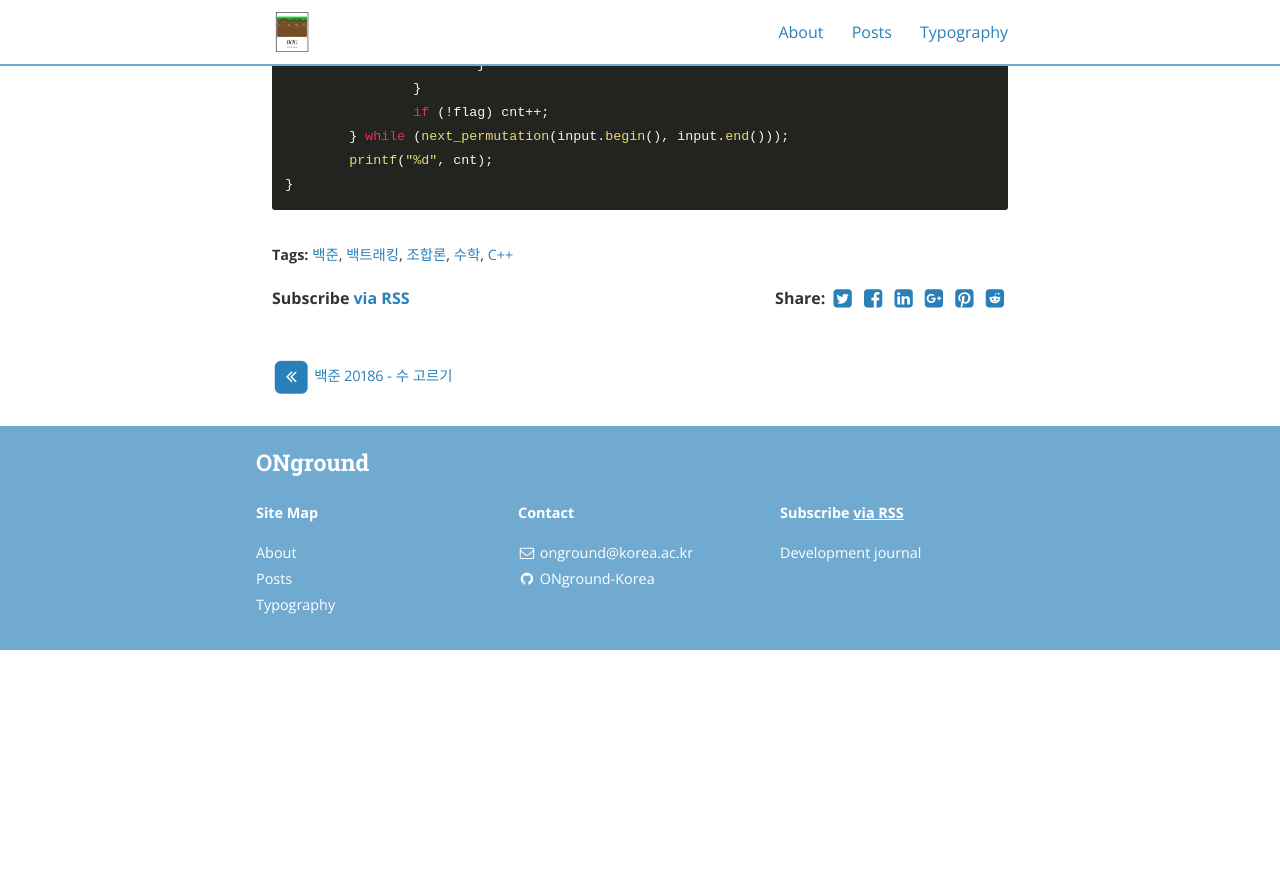
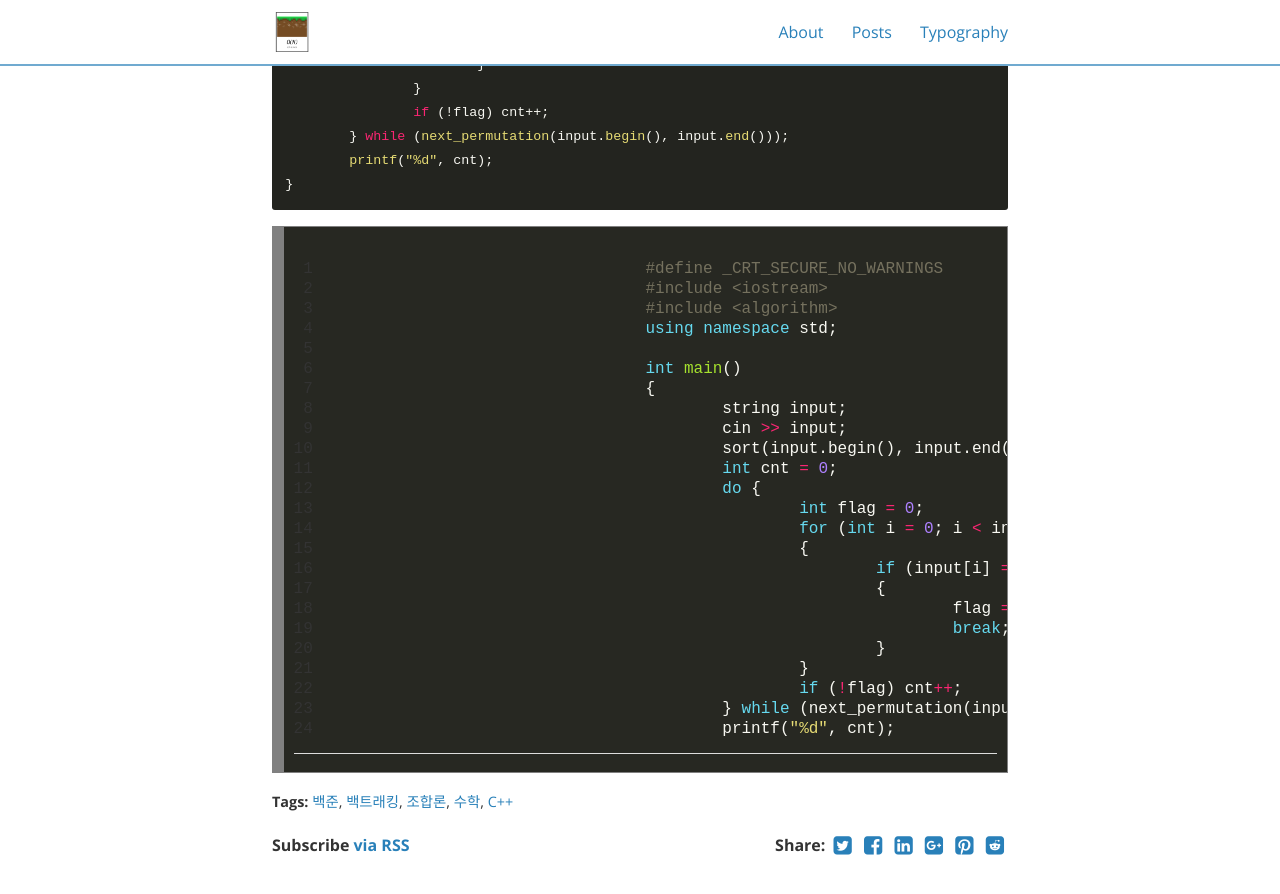
Before and after one commit to ONground-Korea/ONground-Korea.github.io, a Jekyll site: the page built from _posts/2021-02-14-백준 1342.md, in a window 1280 px wide and 900 px high, scrolled down 2135 px. Shown: the top 894 px of the window. Built offline with Jekyll 4.4.1, drawn with Linux system fonts in a browser that asks for light colours; nearby versions of some CDN libraries; before the commit the page ends 2785 px from its top, so only the background shows below that.

Commit message:
코드수정

````diff
--- a/_posts/2021-02-14-백준 1342.md
+++ b/_posts/2021-02-14-백준 1342.md
@@ -60,3 +60,52 @@ int main()
 	printf("%d", cnt);
 }
 ```
+
+<!-- HTML generated using hilite.me --><div style="background: #272822; overflow:auto;width:auto;border:solid gray;border-width:.1em .1em .1em .8em;padding:.2em .6em;"><table><tr><td><pre style="margin: 0; line-height: 125%"> 1
+ 2
+ 3
+ 4
+ 5
+ 6
+ 7
+ 8
+ 9
+10
+11
+12
+13
+14
+15
+16
+17
+18
+19
+20
+21
+22
+23
+24</pre></td><td><pre style="margin: 0; line-height: 125%"><span style="color: #75715e">#define _CRT_SECURE_NO_WARNINGS</span>
+<span style="color: #75715e">#include &lt;iostream&gt;</span>
+<span style="color: #75715e">#include &lt;algorithm&gt;</span>
+<span style="color: #66d9ef">using</span> <span style="color: #66d9ef">namespace</span> <span style="color: #f8f8f2">std;</span>
+
+<span style="color: #66d9ef">int</span> <span style="color: #a6e22e">main</span><span style="color: #f8f8f2">()</span>
+<span style="color: #f8f8f2">{</span>
+	<span style="color: #f8f8f2">string</span> <span style="color: #f8f8f2">input;</span>
+	<span style="color: #f8f8f2">cin</span> <span style="color: #f92672">&gt;&gt;</span> <span style="color: #f8f8f2">input;</span>
+	<span style="color: #f8f8f2">sort(input.begin(),</span> <span style="color: #f8f8f2">input.end());</span>
+	<span style="color: #66d9ef">int</span> <span style="color: #f8f8f2">cnt</span> <span style="color: #f92672">=</span> <span style="color: #ae81ff">0</span><span style="color: #f8f8f2">;</span>
+	<span style="color: #66d9ef">do</span> <span style="color: #f8f8f2">{</span>
+		<span style="color: #66d9ef">int</span> <span style="color: #f8f8f2">flag</span> <span style="color: #f92672">=</span> <span style="color: #ae81ff">0</span><span style="color: #f8f8f2">;</span>
+		<span style="color: #66d9ef">for</span> <span style="color: #f8f8f2">(</span><span style="color: #66d9ef">int</span> <span style="color: #f8f8f2">i</span> <span style="color: #f92672">=</span> <span style="color: #ae81ff">0</span><span style="color: #f8f8f2">;</span> <span style="color: #f8f8f2">i</span> <span style="color: #f92672">&lt;</span> <span style="color: #f8f8f2">input.size()</span><span style="color: #f92672">-</span><span style="color: #ae81ff">1</span><span style="color: #f8f8f2">;</span> <span style="color: #f8f8f2">i</span><span style="color: #f92672">++</span><span style="color: #f8f8f2">)</span>
+		<span style="color: #f8f8f2">{</span>
+			<span style="color: #66d9ef">if</span> <span style="color: #f8f8f2">(input[i]</span> <span style="color: #f92672">==</span> <span style="color: #f8f8f2">input[i</span> <span style="color: #f92672">+</span> <span style="color: #ae81ff">1</span><span style="color: #f8f8f2">])</span>
+			<span style="color: #f8f8f2">{</span>
+				<span style="color: #f8f8f2">flag</span> <span style="color: #f92672">=</span> <span style="color: #ae81ff">1</span><span style="color: #f8f8f2">;</span>
+				<span style="color: #66d9ef">break</span><span style="color: #f8f8f2">;</span>
+			<span style="color: #f8f8f2">}</span>
+		<span style="color: #f8f8f2">}</span>
+		<span style="color: #66d9ef">if</span> <span style="color: #f8f8f2">(</span><span style="color: #f92672">!</span><span style="color: #f8f8f2">flag)</span> <span style="color: #f8f8f2">cnt</span><span style="color: #f92672">++</span><span style="color: #f8f8f2">;</span>
+	<span style="color: #f8f8f2">}</span> <span style="color: #66d9ef">while</span> <span style="color: #f8f8f2">(next_permutation(input.begin(),</span> <span style="color: #f8f8f2">input.end()));</span>
+	<span style="color: #f8f8f2">printf(</span><span style="color: #e6db74">&quot;%d&quot;</span><span style="color: #f8f8f2">,</span> <span style="color: #f8f8f2">cnt);</span>
+</pre></td></tr></table></div>
````
